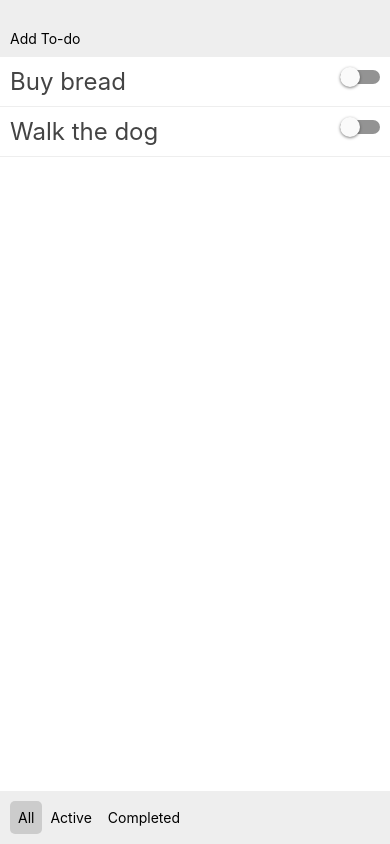
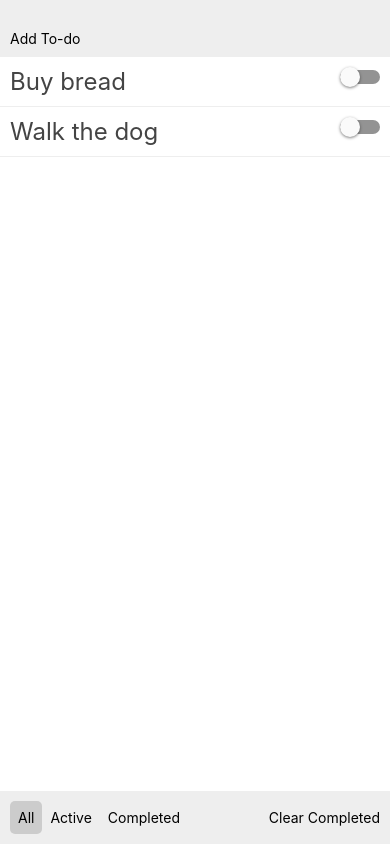
Before and after one commit to fdb/quasitodo, a React Native app: screen / in a window 390 px wide. Built offline with nearby package versions, Linux system fonts and the light colour scheme.

Commit message:
Clear completed items.

```diff
--- a/App.js
+++ b/App.js
@@ -37,6 +37,11 @@ export default class App extends React.Component {
     this.setState({ filter });
   }
 
+  onClearCompleted() {
+    const newItems = this.state.items.filter(item => !item.complete);
+    this.setState({ items: newItems });
+  }
+
   render() {
     const items = this.state.items.filter(item => {
       if (this.state.filter === 'all') {
@@ -64,6 +69,7 @@ export default class App extends React.Component {
         <Footer
           filter={this.state.filter}
           onFilter={this.onFilter.bind(this)}
+          onClearCompleted={this.onClearCompleted.bind(this)}
         />
       </View>
     );
--- a/Footer.js
+++ b/Footer.js
@@ -33,6 +33,9 @@ export default class Footer extends React.Component {
             <Text>Completed</Text>
           </TouchableOpacity>
         </View>
+        <TouchableOpacity onPress={this.props.onClearCompleted}>
+          <Text>Clear Completed</Text>
+        </TouchableOpacity>
       </View>
     );
   }
```
